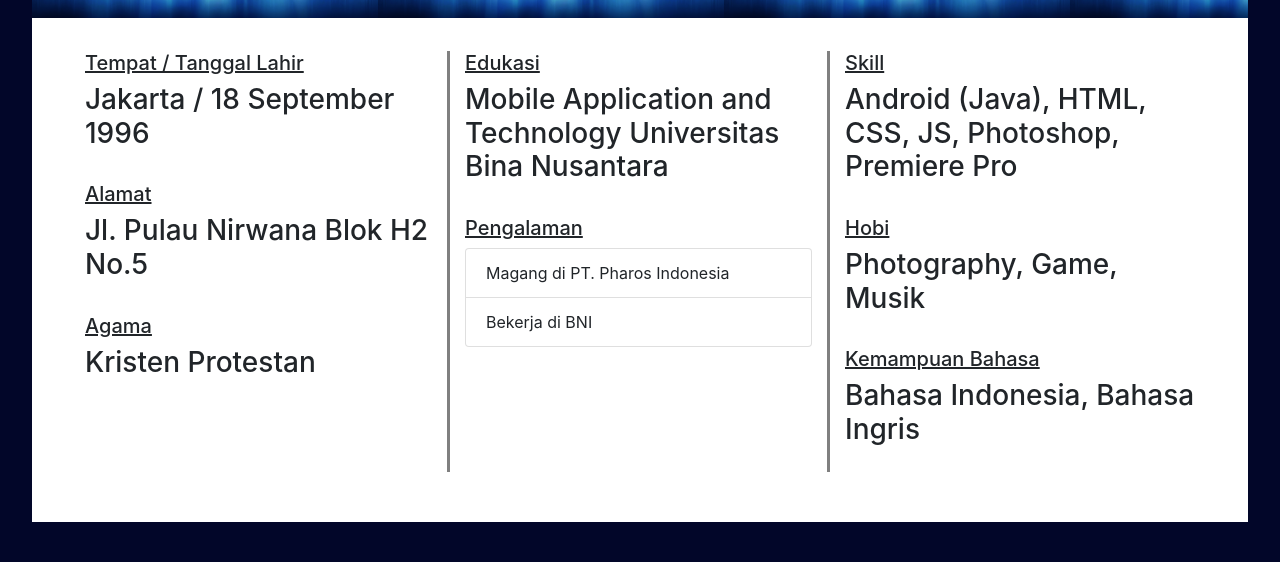
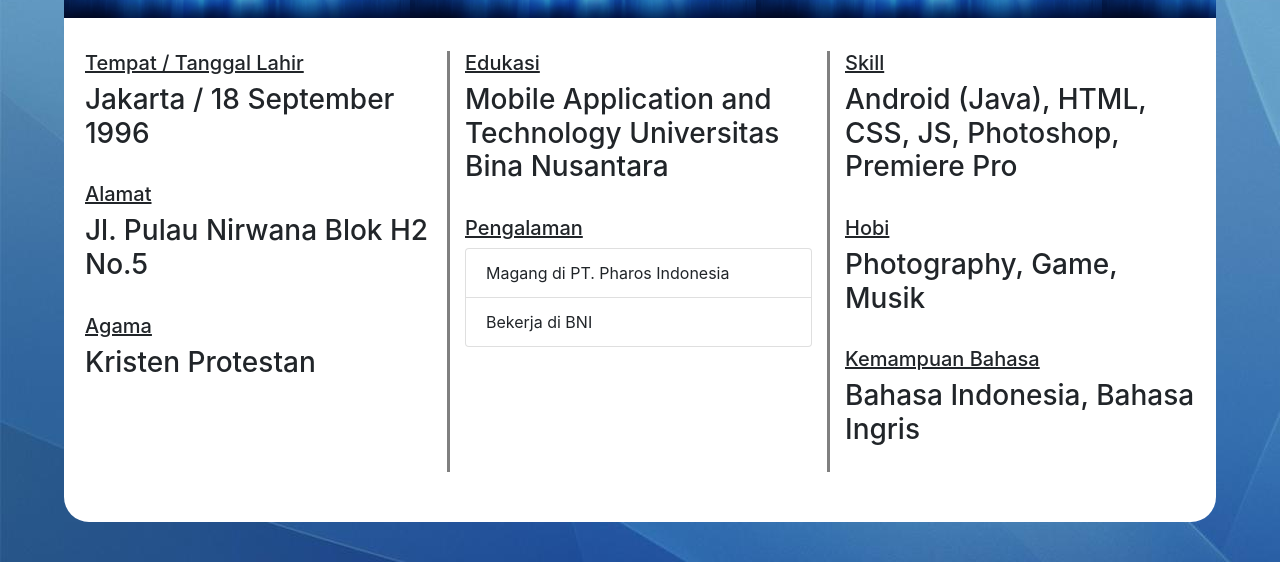
Before and after one commit to JasonNathanael18/Exercise-1, a plain HTML site: page index.html in a window 1280 px wide. Shown: the part 238-800 px from the top of the page. Drawn offline with nearby package versions, Linux system fonts and the light colour scheme; a script that the page names is missing.

Commit message:
update 2205

```diff
--- a/style.css
+++ b/style.css
@@ -1,11 +1,10 @@
 body{
-    background-color: #020629;
+    background-image: url("img/bluebackground2.jpg");
 }
 
 .content {
-    width: 95%;
+    width: 90%;
     height: 90%;
-    background-color: blue;
 
     position:absolute;
     left:0; right:0;
@@ -15,6 +14,8 @@ body{
     max-width:100%;
     max-height:100%;
     overflow:auto;
+
+    border-radius: 25px;
 }
 
 #top{
```
Also changed, not shown: index.html (+1 -1 lines), img/bluebackground2.jpg (added).
